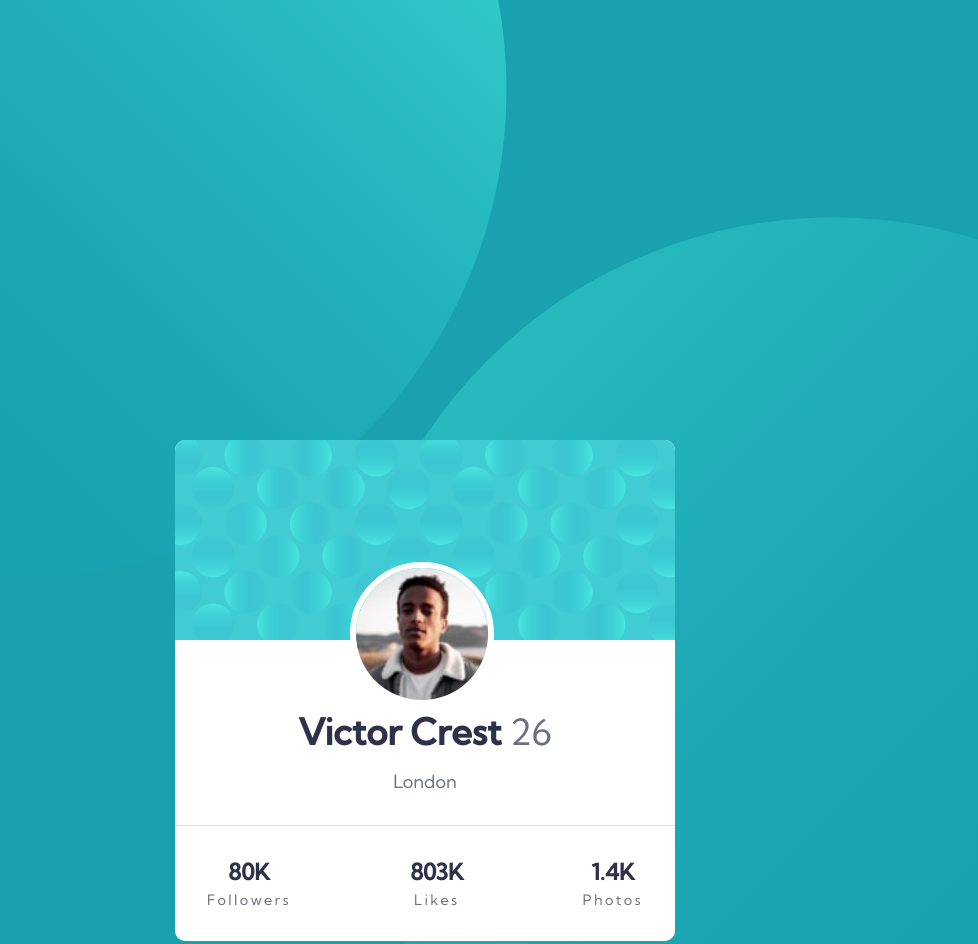
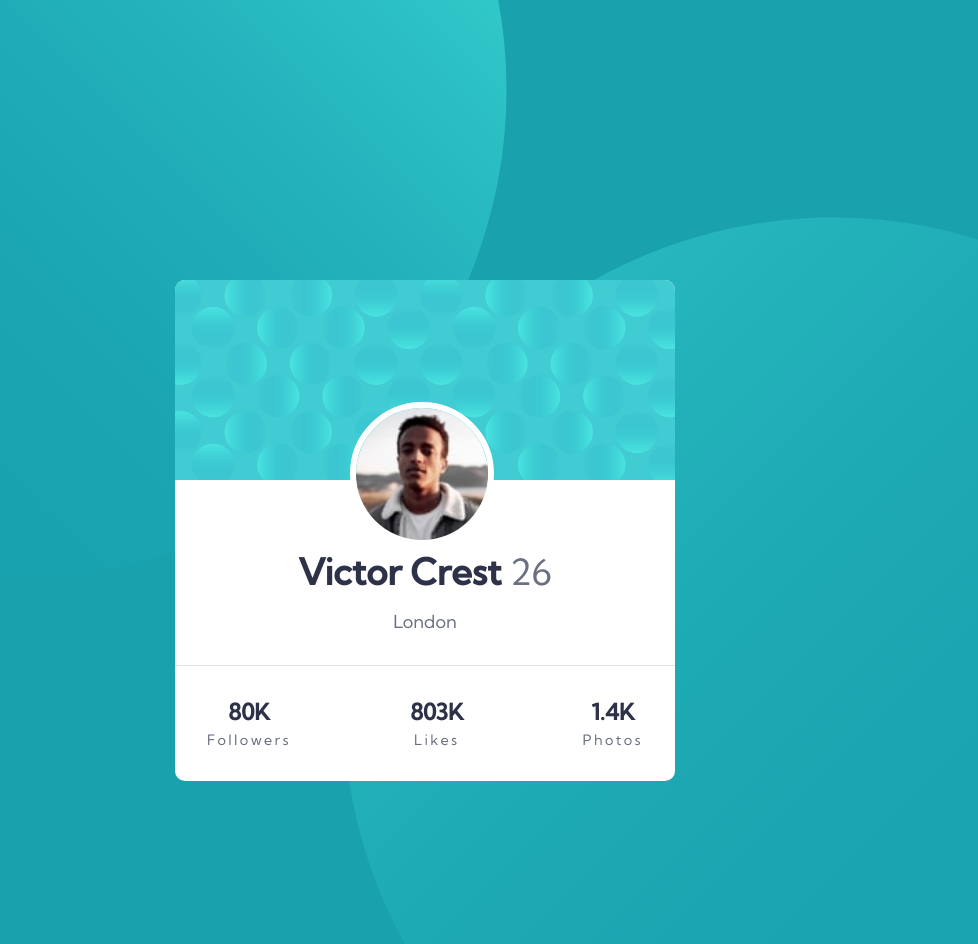
Before and after one commit to Enadabuzaid/challenge-7, a plain HTML site: page index.html in a window 1280 px wide. Shown: the top 944 px of the page, without its empty margins (215-1193 px from the left). Drawn offline with Linux system fonts and the light colour scheme.

Commit message:
finilize

```diff
--- a/style.css
+++ b/style.css
@@ -27,7 +27,7 @@ body{
     max-width: 500px;
     border-radius: 0.625rem;
     margin: auto;
-    margin-top: 26rem;
+    margin-top: 16rem;
 }
 
 .card .card-body{
```
